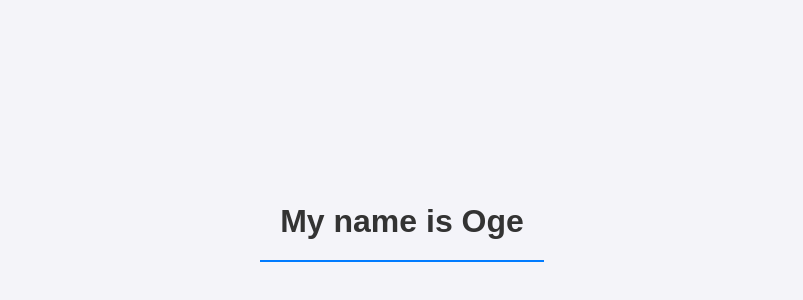
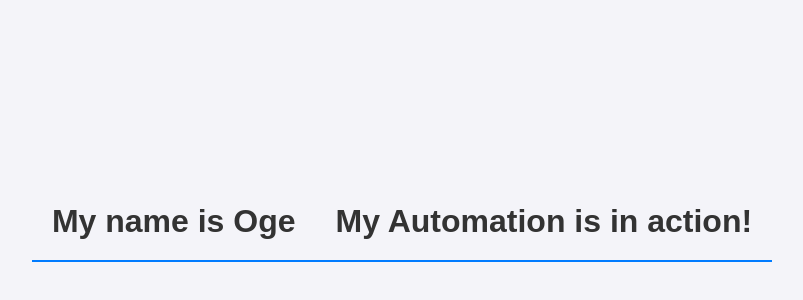
Before and after one commit to ogechiedithodo/first-deployment, a plain HTML site: page index.html in a window 1280 px wide. Shown: the part 178-478 px from the top of the page, without its empty margins (238-1041 px from the left). Drawn offline with Linux system fonts and the light colour scheme.

Commit message:
first commit

```diff
--- a/index.html
+++ b/index.html
@@ -24,6 +24,6 @@
 <body>
 
     <h1>My name is Oge</h1>
-
+    <h1>My Automation is in action!</h1>
 </body>
 </html>
```
